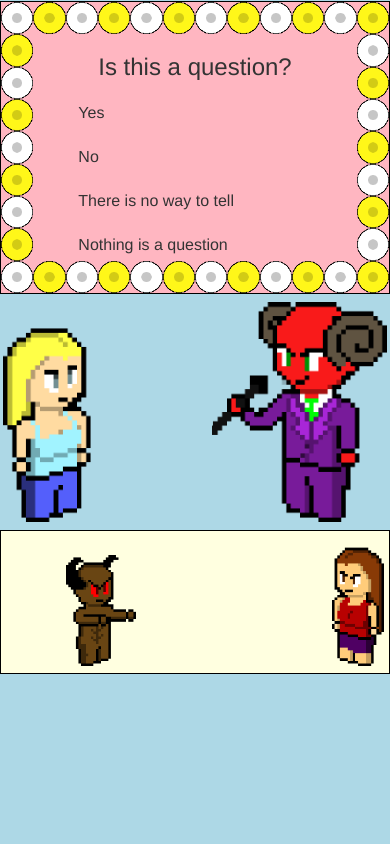
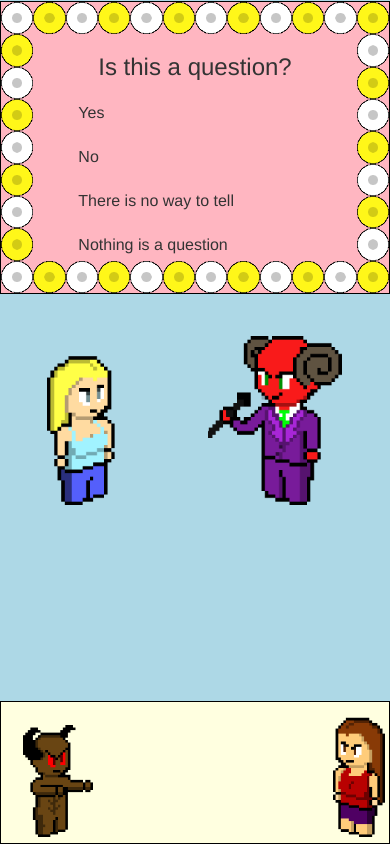
Before and after one commit to eric-hoppenworth/triviaGame, a plain HTML site: page index.html in a window 390 px wide. Both pictures are taken after a click on the button "Let's Go!". Drawn offline with Linux system fonts and the light colour scheme.

Commit message:
responsiveness complete

```diff
--- a/assets/css/style.css
+++ b/assets/css/style.css
@@ -66,7 +66,6 @@ html, body{
 	padding: 0;
 }
 .bulb{
-
 }
 #bigMarquee .col-xs-1{
 	padding: 0;
@@ -85,24 +84,29 @@ html, body{
 	font-size: 16px;
 	line-height: 24px;
 }
+
+#stage{
+	margin-bottom: 17vh;
+	margin-top: 5vh;
+}
 #buffyPic{
-	position: relative;
-	height: 28vh;
-	left:-15vw;
-	padding:1vh 0;
+	height: 20vh;
 }
 #quizDemonPic{
-	position: relative;
-	height: 28vh;
-	right:-15vw;
-	padding:1vh 0;
+	height: 20vh;
+	float:right;
+
 }
 
 #timer{
+	position: fixed;
 	border:1px solid black;
 	background: lightyellow;
-	padding: 1vh;
+	padding: 1vh 0;
 	height: 17vh;
+	bottom: 0;
+	width: 100%;
+	left:0;
 }
 .timerPic{
 	height: 15vh;
@@ -138,6 +142,16 @@ html, body{
 }
 /*portrait iPad*/
 @media (max-width: 1023px) and (min-width: 768px){
+
+	#marquee li{
+		font-size: 26px;
+	}
+	#marquee h1{
+		font-size: 40px;
+	}
+	#marquee{
+		height: 30vh;
+	}
 }
 /*desktop and lansdcape iPad*/
 @media (min-width: 1023px){
@@ -168,8 +182,27 @@ html, body{
 		height: 200px;
 	}
 
-
 	#gameContent{
 		height: 100vh;
 	}
+	#stage{
+		margin-bottom: 0;
+	}
+	#buffyPic{
+		height: 40vh;
+		bottom: 20vh;
+		position: relative;
+	}
+	#quizDemonPic{
+		height: 40vh;
+		float:right;
+		bottom: 20vh;
+		position: relative;
+
+	}
+
+	#timer{
+		bottom: 0;
+		position: absolute;
+	}
 }
--- a/assets/javascript/js.js
+++ b/assets/javascript/js.js
@@ -18,6 +18,9 @@ $(document).ready(function(){
 
 	function changeFriend(){
 		currentFriend ++;
+		if (currentFriend === friendArray.length){
+			return true;
+		}
 		$("#friendPic").attr("src","assets/images/" + friendArray[currentFriend] + ".png");
 		timeRemaining = globalTime
 		$("#demonPic").css("left", "0vw");
@@ -25,13 +28,15 @@ $(document).ready(function(){
 	}
 
 
-
+	//question Object constuctor
 	function Question(txt,answers,correctIndex) {
 		this.question = txt;
 		this.answers = answers;
 		this.correctIndex = correctIndex;
 	}
 
+
+	//game object constructor
 	function game() {
 		//holds the question objects.
 		this.questions = [];
@@ -41,16 +46,38 @@ $(document).ready(function(){
 		for (var i = 0; i <10;i++){
 			this.questions[i] = new Question(libQuestions[i],libAnswers[i],libIndecies[i]);
 		}
+		this.bulbCounts = [0,0];
+		this.marqueeHeights = [0,0];
+		this.orientation = 0;
+		this.bothOrientSet = false;
 
 
 		this.nextQuestion = function(){
 			this.currQuestion ++;
 			var self = this;
-			$("#questionText").html(self.questions[self.currQuestion].question)
+			$("#questionText").html(self.questions[self.currQuestion].question);
+
 			$(".option").each(function(i){
 				$(this).html(self.questions[self.currQuestion].answers[i]);
 			});
+
 			myGame.createBulbs();
+		}
+
+		this.setBulbs = function(index){
+			//initializes the bulb count for that specific oriention.\
+			var marqueeHeight = parseInt($("#marquee").css("height"));
+			var singleBulbHeight = parseFloat($(".col-xs-1").css("width"));
+			if (singleBulbHeight> 50){
+				singleBulbHeight = 50;
+			}
+
+			var bulbCount = Math.ceil(marqueeHeight/singleBulbHeight);
+
+			this.bulbCounts[index] = bulbCount;
+			this.marqueeHeights[index] = singleBulbHeight*bulbCount;
+			$("#marquee").css("height",this.marqueeHeights[index]+"px");
+
 		}
 
 		this.createBulbs= function(){
@@ -60,17 +87,36 @@ $(document).ready(function(){
 			if (singleBulbHeight> 50){
 				singleBulbHeight = 50;
 			}
-			//var bulbsHeight = parseInt($("#bulbs").css("height"));
+			var bulbCount = Math.ceil(marqueeHeight/singleBulbHeight);
+
+			var makeTheBulbs = false;
+
+			if (this.bulbCounts[this.oriention]===bulbCount){
+				//do nothing
+				makeTheBulbs = false;
+			} else{
+				if (this.bothOrientSet === false){
+					//set the new oriention
+					this.setBulbs(1);
+					this.bothOrientSet = true;
+					makeTheBulbs = true;
+				} else{
+					if(this.oriention === 0){
+						this.oriention = 1;
+						makeTheBulbs = true;
+					}else{
+						this.oriention = 0;
+						makeTheBulbs = true;
+					}
+				}
+			}
+
+			//escape if I do not need to make any bulbs
+			if (makeTheBulbs === false){return false;}
 
 			var counter = 0;
-			var bulbCount = Math.ceil(marqueeHeight/singleBulbHeight);
-			$("#marquee").css("height",(singleBulbHeight*bulbCount)+"px");
-
-
-			// if(bulbsHeight - singleBulbHeight < marqueeHeight && marqueeHeight < bulbsHeight + singleBulbHeight){
-			// 	//then I am within 1 bulb of being perfext, so don't adjust.
-			// 	return false
-			// }
+			bulbCount = this.bulbCounts[this.oriention];
+			$("#marquee").css("height",this.marqueeHeights[this.oriention]+"px");
 
 			//first, clear out any existing bulbs
 			$("#bulbTopRow").empty();
@@ -113,19 +159,20 @@ $(document).ready(function(){
 		}
 	}
 
-	var globalTime = 10;
+	var globalTime = 30;
 	var timeRemaining = globalTime;
 	var currentFriend = 0;
 	var friendArray = ["cordelia","xander","oz","willow","giles"];
+
+	//orientation holds the current orientation of the device.  either 0 or 1, but there is no specific orientation for the number
+
 	myGame = new game();
-
-	//setTimeout(moveEnemy, 1000);
-
 
 	$("#friendPic").attr("src","assets/images/" + friendArray[currentFriend] + ".png");
 
 	$("#startGame").on("click",function () {
 		$("#intro").hide();
+		myGame.setBulbs(myGame.orientation);
 		myGame.createBulbs();
 		//load random question
 		//start Timer
--- a/index.html
+++ b/index.html
@@ -118,9 +118,22 @@
 			</div>
 		</div>
 
-		<div class = "row">
-			<img id = "buffyPic" src = "assets/images/buffy.png" alt = "">
-			<img id = "quizDemonPic" src="assets/images/quizDemon.png" alt="">
+		<div id = "stage" class = "row">
+			<div class = "col-xs-1">
+				<!-- empty -->
+			</div>
+			<div class="col-xs-2">
+				<img id = "buffyPic" src = "assets/images/buffy.png" alt = "">
+			</div>
+			<div class = "col-xs-6">
+				<!-- empty -->
+			</div>
+			<div class="col-xs-2">
+				<img id = "quizDemonPic" src="assets/images/quizDemon.png" alt="">
+			</div>
+			<div class = "col-xs-1">
+				<!-- empty -->
+			</div>
 		</div>
 
 		<div class = "row">
```
